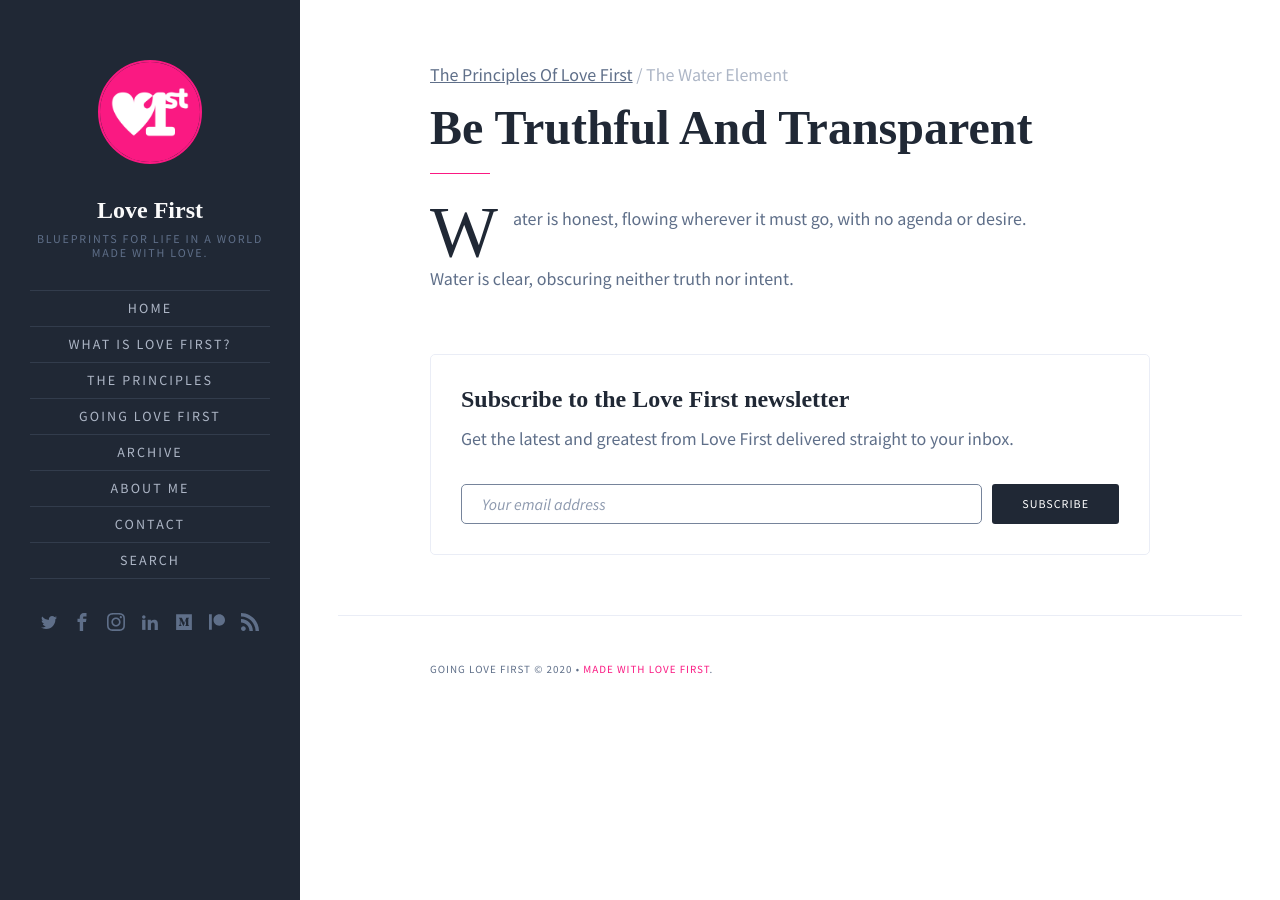
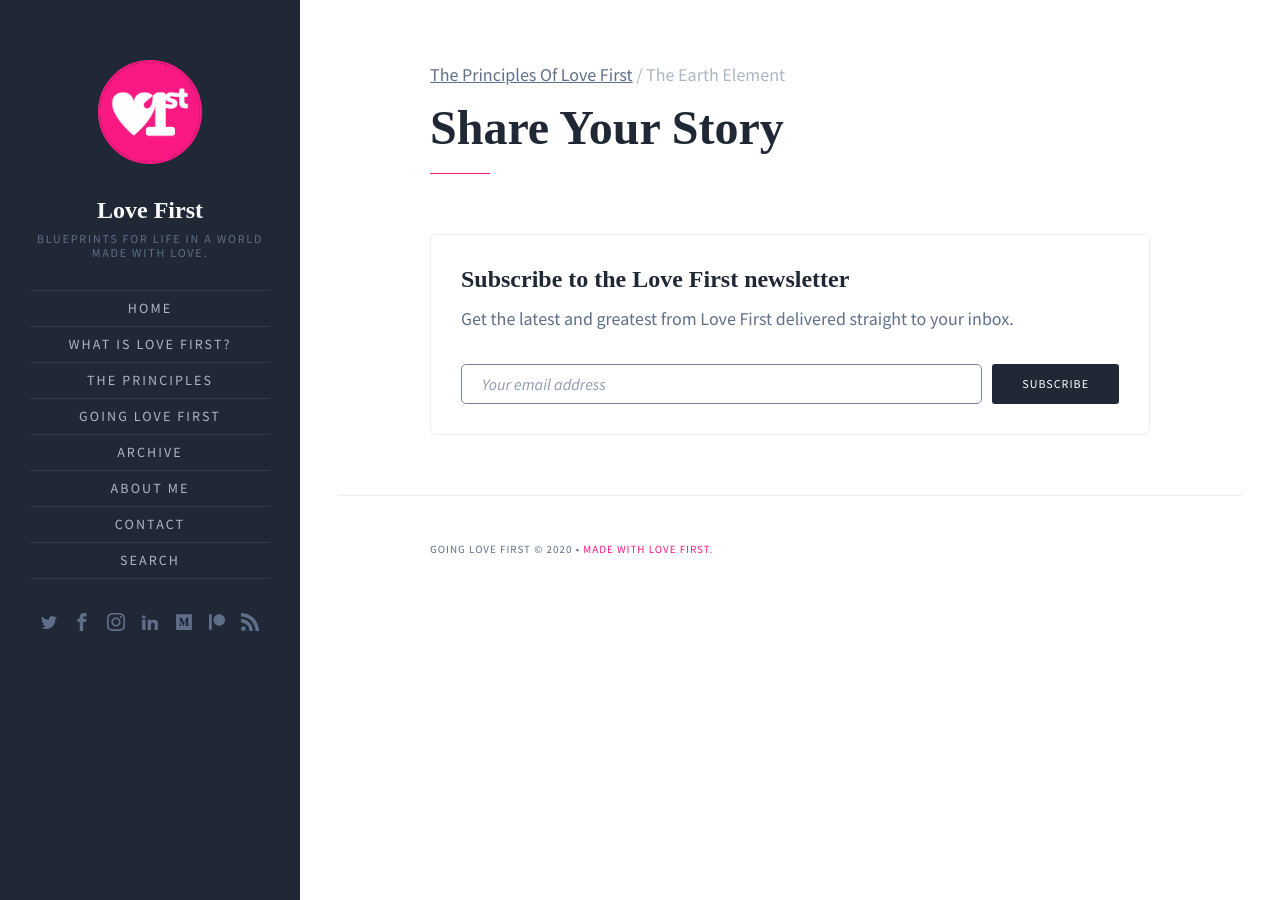
Before and after one commit to KuraFire/v1.goinglovefirst.com, a Jekyll site: the page built from principles/share-your-story.md, in a window 1280 px wide. Built offline with Jekyll 4.4.1, drawn with Linux system fonts in a browser that asks for light colours; some web fonts are replaced.

Commit message:
Principle SYS update

```diff
--- a/_sass/goinglovefirst.scss
+++ b/_sass/goinglovefirst.scss
@@ -52,7 +52,7 @@ nobr {
   list-style: none;
 
   li {
-    margin: 0 0 .5rem;
+    margin: 0 0 .8rem;
   }
 }
 
--- a/principles/share-your-story.md
+++ b/principles/share-your-story.md
@@ -1,9 +1,5 @@
 ---
-title: "Be Truthful And Transparent"
-principle: 2
-principle_byline: The Water Element
+title: "Share Your Story"
+principle: 5
+principle_byline: The Earth Element
 ---
-
-Water is honest, flowing wherever it must go, with no agenda or desire.
-
-Water is clear, obscuring neither truth nor intent.
```
